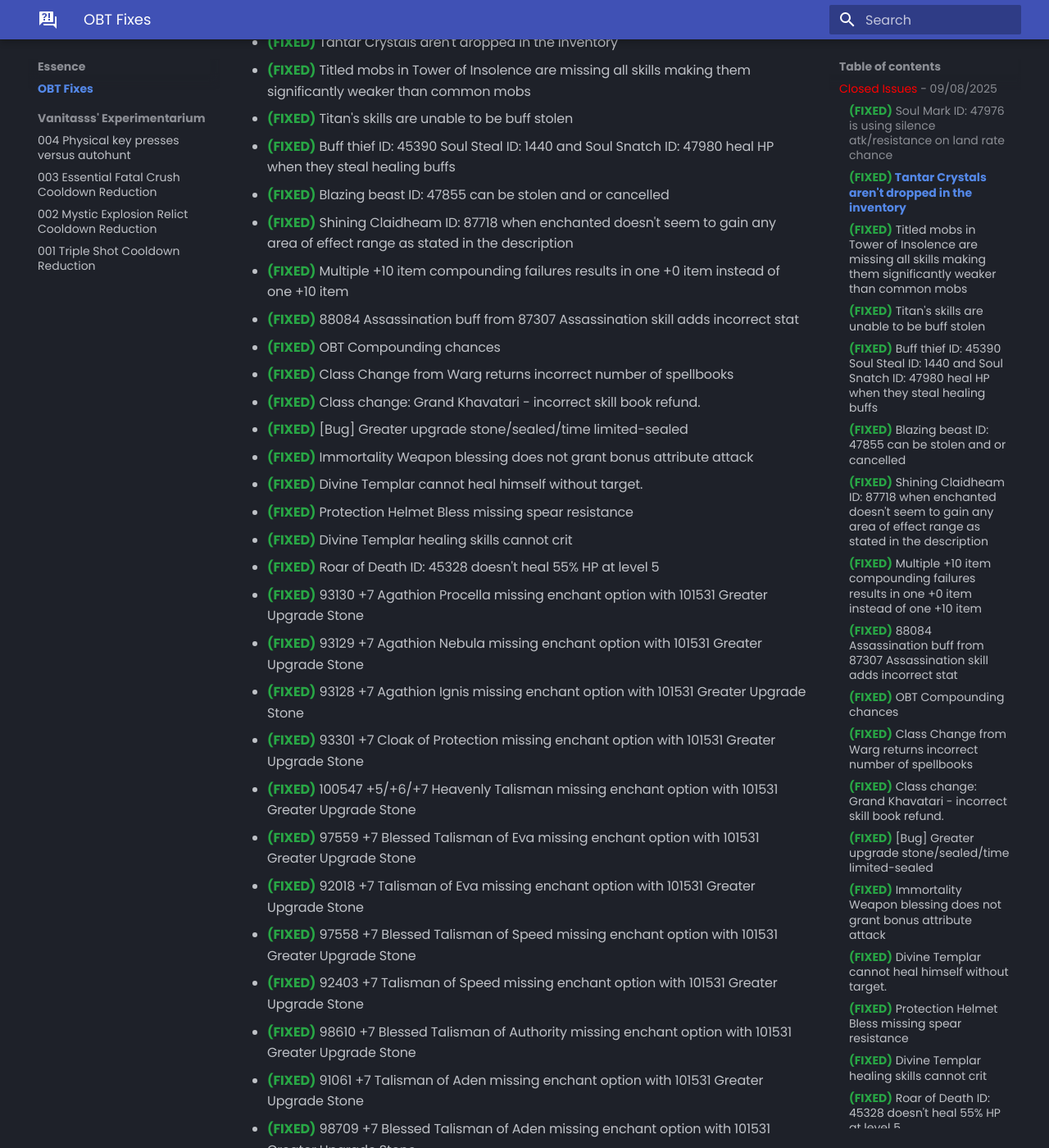
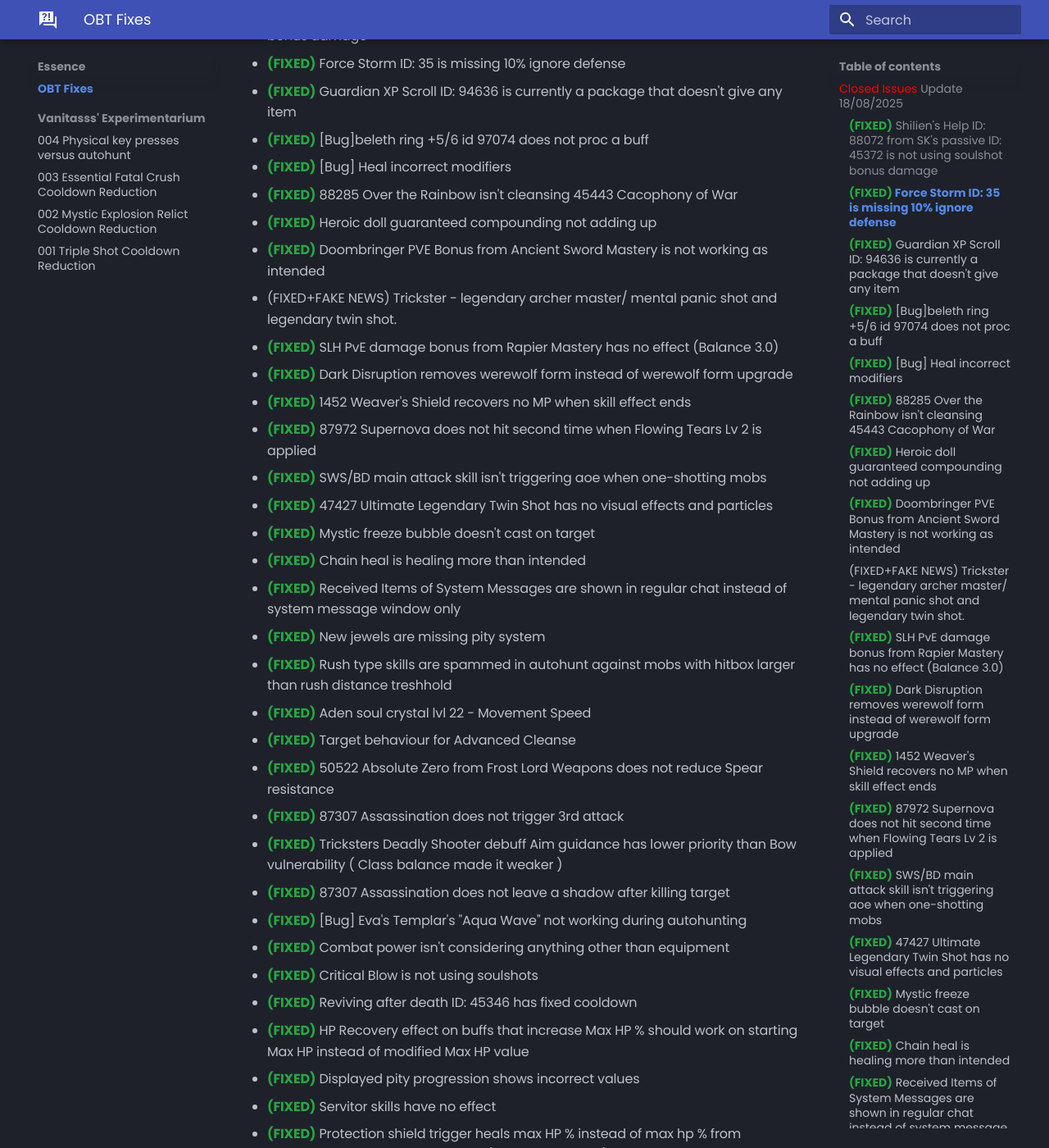
Before and after one commit to tab1-web/faq, an MkDocs documentation site: the page built from docs/essence/fixed_issues.md, in a window 1280 px wide and 1400 px high, scrolled down 455 px. Shown: the whole window at 82% size. Built offline with MkDocs 1.6.1 and Material for MkDocs 9.7.7, drawn with Linux system fonts in a browser that asks for light colours; some web fonts are replaced; some of the changed text lies outside the part shown.

Commit message:
update to fixed issues

```diff
--- a/docs/essence/fixed_issues.md
+++ b/docs/essence/fixed_issues.md
@@ -49,6 +49,48 @@ h3 {
 
 Thank you <span class="vanitasss-gradient">@Vanitasss</span> for providing what has already been fixed during the OBT.
 Everything on this list is **fixed**{style="color:#28a745;"}.
+
+## Closed Issues Update 18/08/2025
+
+- ### (FIXED) Shilien's Help ID: 88072 from SK's passive ID: 45372 is not using soulshot bonus damage
+- ### (FIXED) Force Storm ID: 35 is missing 10% ignore defense
+- ### (FIXED) Guardian XP Scroll ID: 94636 is currently a package that doesn't give any item
+- ### (FIXED) [Bug]beleth ring +5/6 id 97074 does not proc a buff
+- ### (FIXED) [Bug] Heal incorrect modifiers
+- ### (FIXED) 88285 Over the Rainbow isn't cleansing 45443 Cacophony of War
+- ### (FIXED) Heroic doll guaranteed compounding not adding up
+- ### (FIXED) Doombringer PVE Bonus from Ancient Sword Mastery is not working as intended
+- ### (FIXED+FAKE NEWS) Trickster - legendary archer master/ mental panic shot and legendary twin shot.
+- ### (FIXED) SLH PvE damage bonus from Rapier Mastery has no effect (Balance 3.0)
+- ### (FIXED) Dark Disruption removes werewolf form instead of werewolf form upgrade
+- ### (FIXED) 1452 Weaver's Shield recovers no MP when skill effect ends
+- ### (FIXED) 87972 Supernova does not hit second time when Flowing Tears Lv 2 is applied
+- ### (FIXED) SWS/BD main attack skill isn't triggering aoe when one-shotting mobs
+- ### (FIXED) 47427 Ultimate Legendary Twin Shot has no visual effects and particles
+- ### (FIXED) Mystic freeze bubble doesn't cast on target
+- ### (FIXED) Chain heal is healing more than intended
+- ### (FIXED) Received Items of System Messages are shown in regular chat instead of system message window only
+- ### (FIXED) New jewels are missing pity system
+- ### (FIXED) Rush type skills are spammed in autohunt against mobs with hitbox larger than rush distance treshhold
+- ### (FIXED) Aden soul crystal lvl 22 - Movement Speed
+- ### (FIXED) Target behaviour for Advanced Cleanse
+- ### (FIXED) 50522 Absolute Zero from Frost Lord Weapons does not reduce Spear resistance
+- ### (FIXED) 87307 Assassination does not trigger 3rd attack
+- ### (FIXED) Tricksters Deadly Shooter debuff Aim guidance has lower priority than Bow vulnerability ( Class balance made it weaker )
+- ### (FIXED) 87307 Assassination does not leave a shadow after killing target
+- ### (FIXED) [Bug] Eva's Templar's "Aqua Wave" not working during autohunting
+- ### (FIXED) Combat power isn't considering anything other than equipment
+- ### (FIXED) Critical Blow is not using soulshots
+- ### (FIXED) Reviving after death ID: 45346 has fixed cooldown
+- ### (FIXED) HP Recovery effect on buffs that increase Max HP % should work on starting Max HP instead of modified Max HP value
+- ### (FIXED) Displayed pity progression shows incorrect values
+- ### (FIXED) Servitor skills have no effect
+- ### (FIXED) Protection shield trigger heals max HP % instead of max hp % from INCREASED HP of the shield trigger ( Thanks Vahrenir )
+- ### (FIXED)Main quests being repeated
+- ### (FIXED) Quests "Thwarting Dragon's plans" 1 to 5 and "Exploring Cruma tower 2nd Floor" 1 to 3 can be accepted again after teleporting
+- ### (FIXED) Cruma quest(s) Edit: Exploring the cruma tower 3rd floor 1 2 3 - Can be accepted again after teleporting anywhere
+- ### (FIXED) Buff thief ID: 45390  Soul Steal ID: 1440 and Soul Snatch ID: 47980 heal HP when they steal healing buffs
+
 
 ## Closed Issues - 09/08/2025
 
```
